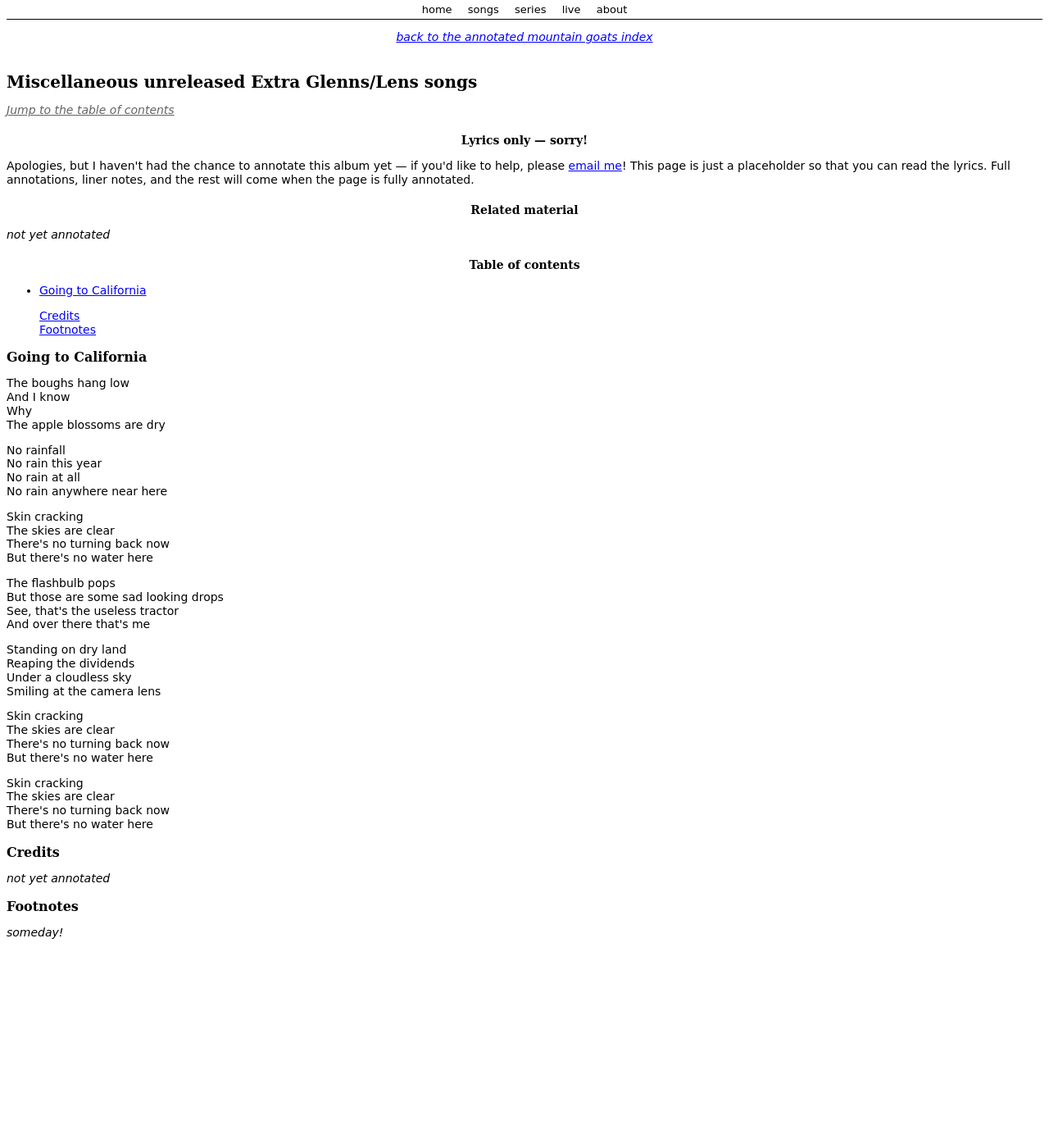
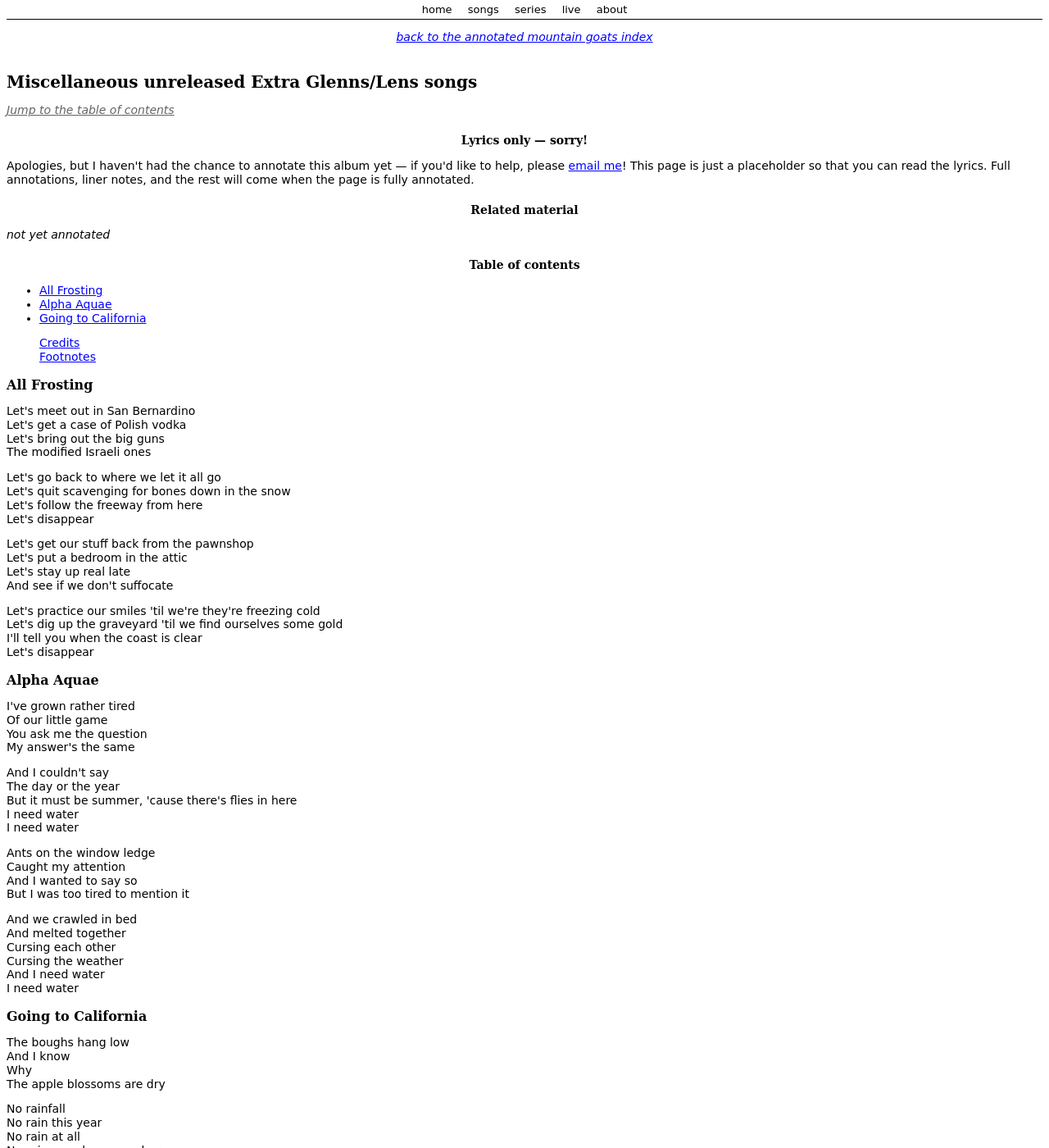
Before and after one commit to annotatedtmg/annotatedtmg, a Jekyll site: the page built from tmg/teg-unreleased.md, in a window 1280 px wide and 1400 px high. Shown: the whole window at 82% size. Built offline with Jekyll 4.4.1, drawn with Linux system fonts in a browser that asks for light colours.

Commit message:
Correct unreleased songs to Extra Glenns
Move Alpha Aquae and All Frosting to the Extra Glenns/Lens unreleased
page.

```diff
--- a/tmg/teg-unreleased.md
+++ b/tmg/teg-unreleased.md
@@ -30,11 +30,60 @@ notes, and the rest will come when the page is fully annotated.
 
 ### Table of contents ### {#contents}
 
+* [All Frosting](#frosting)
+* [Alpha Aquae](#aquae)
 * [Going to California](#california)
 ^
 * [Credits](#credits)
 * [Footnotes](#footnotes)
 {: .none}
+
+## All Frosting ## {#frosting}
+
+Let's meet out in San Bernardino \\
+Let's get a case of Polish vodka \\
+Let's bring out the big guns \\
+The modified Israeli ones
+
+Let's go back to where we let it all go \\
+Let's quit scavenging for bones down in the snow \\
+Let's follow the freeway from here \\
+Let's disappear
+
+Let's get our stuff back from the pawnshop \\
+Let's put a bedroom in the attic \\
+Let's stay up real late \\
+And see if we don't suffocate
+
+Let's practice our smiles 'til we're they're freezing cold \\
+Let's dig up the graveyard 'til we find ourselves some gold \\
+I'll tell you when the coast is clear \\
+Let's disappear
+
+## Alpha Aquae ## {#aquae}
+
+I've grown rather tired \\
+Of our little game \\
+You ask me the question \\
+My answer's the same
+
+And I couldn't say \\
+The day or the year \\
+But it must be summer, 'cause there's flies in here \\
+I need water \\
+I need water
+
+Ants on the window ledge \\
+Caught my attention \\
+And I wanted to say so \\
+But I was too tired to mention it
+
+And we crawled in bed \\
+And melted together \\
+Cursing each other \\
+Cursing the weather \\
+And I need water \\
+I need water
 
 ## Going to California ## {#california}
 
```
Also changed, not shown: tmg/series.md (+1 -1 lines), tmg/songlist.md (+2 -2 lines).
